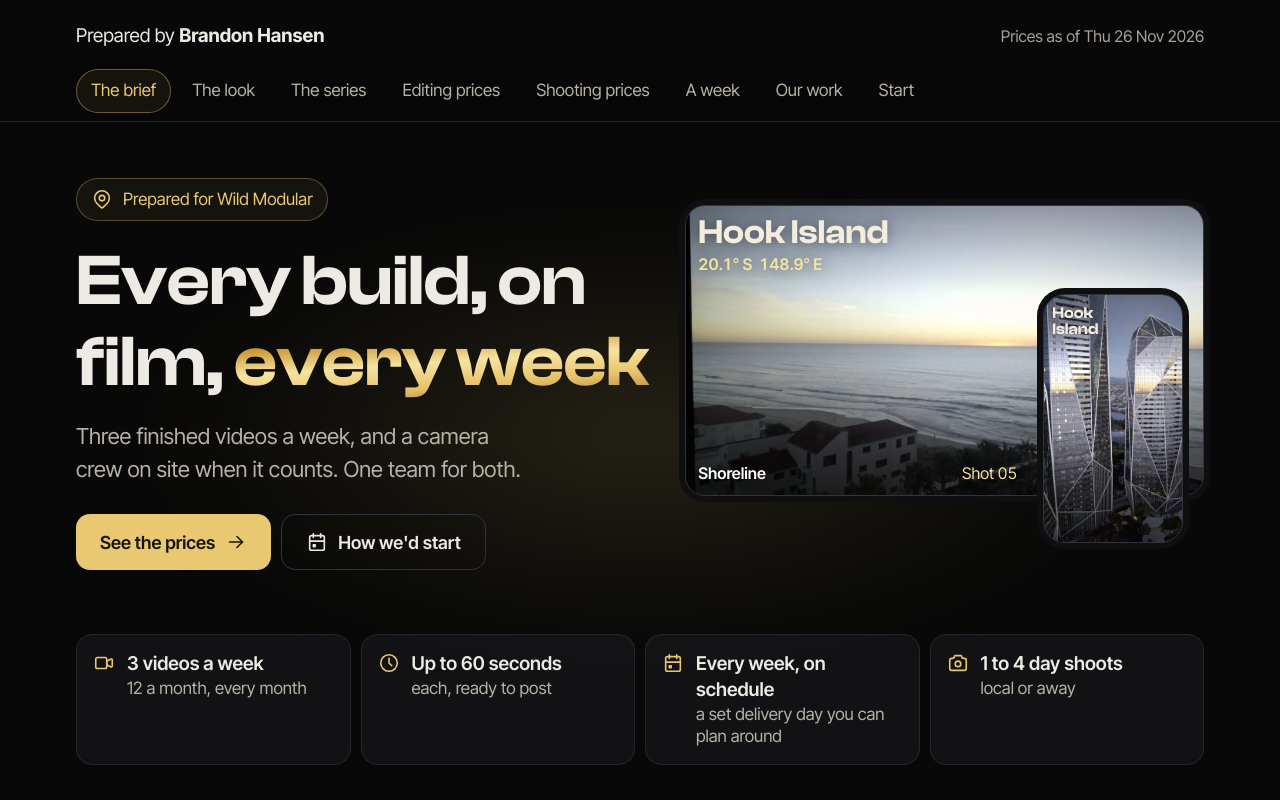
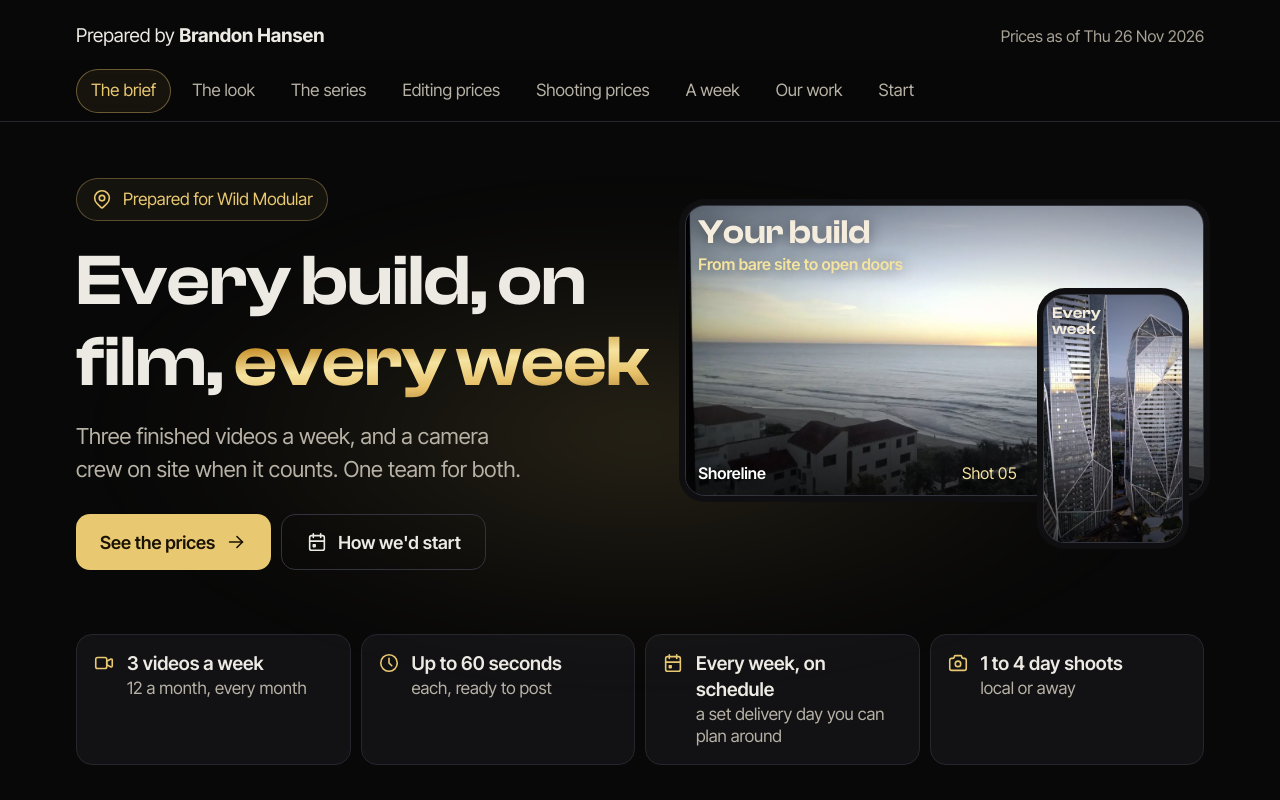
Before and after one commit to D43-GIT/bkh-wild-64ec1b, a plain HTML site: page index.html in a window 1280 px wide. Shown: the top 800 px of the page. Drawn offline with Linux system fonts and the light colour scheme.

Commit message:
Remove Hook Island label over unrelated frames

```diff
--- a/index.html
+++ b/index.html
@@ -374,7 +374,7 @@ footer .contact{width:100%;max-width:640px}
         <div class="shot"><img src="wm/dusk.webp" alt="" decoding="async" loading="lazy"></div>
         <div class="shot"><img src="wm/waves.webp" alt="" decoding="async" loading="lazy"></div>
         <div class="shot"><img src="wm/balcony.webp" alt="" decoding="async" loading="lazy"></div>
-        <div class="title">Hook Island<i>20.1° S &nbsp;148.9° E</i></div>
+        <div class="title">Your build<i>From bare site to open doors</i></div>
         <div class="slate" style="padding-right:36%"><span data-name>Coast</span><small data-count>Shot 01</small></div>
       </div>
       <div class="screen tall" data-player="hero2">
@@ -383,7 +383,7 @@ footer .contact{width:100%;max-width:640px}
         <div class="shot"><img src="wm/p-coast.webp" alt="" decoding="async" loading="lazy"></div>
         <div class="shot"><img src="wm/p-towers.webp" alt="" decoding="async" loading="lazy"></div>
         <div class="shot"><img src="wm/p-spires.webp" alt="" decoding="async" loading="lazy"></div>
-        <div class="title">Hook<br>Island</div>
+        <div class="title">Every<br>week</div>
       </div>
     </div>
   </div>
```
